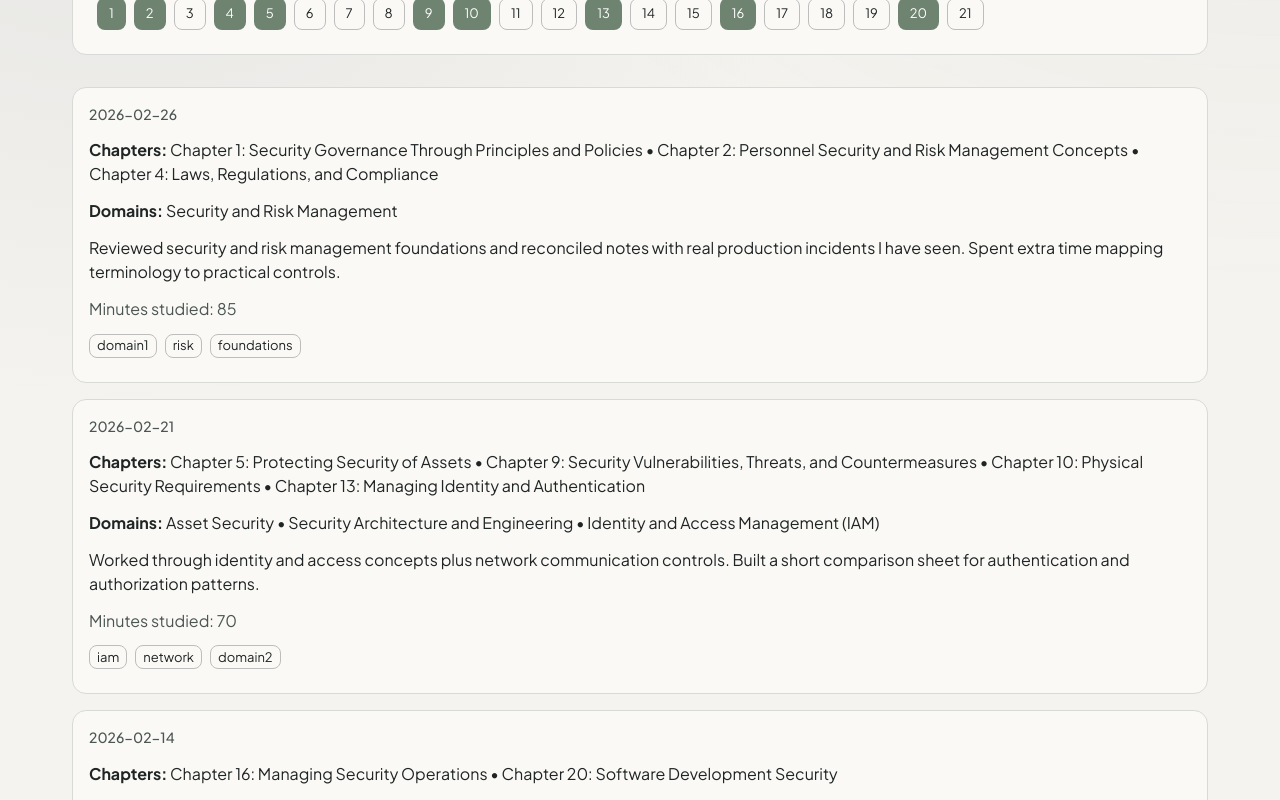
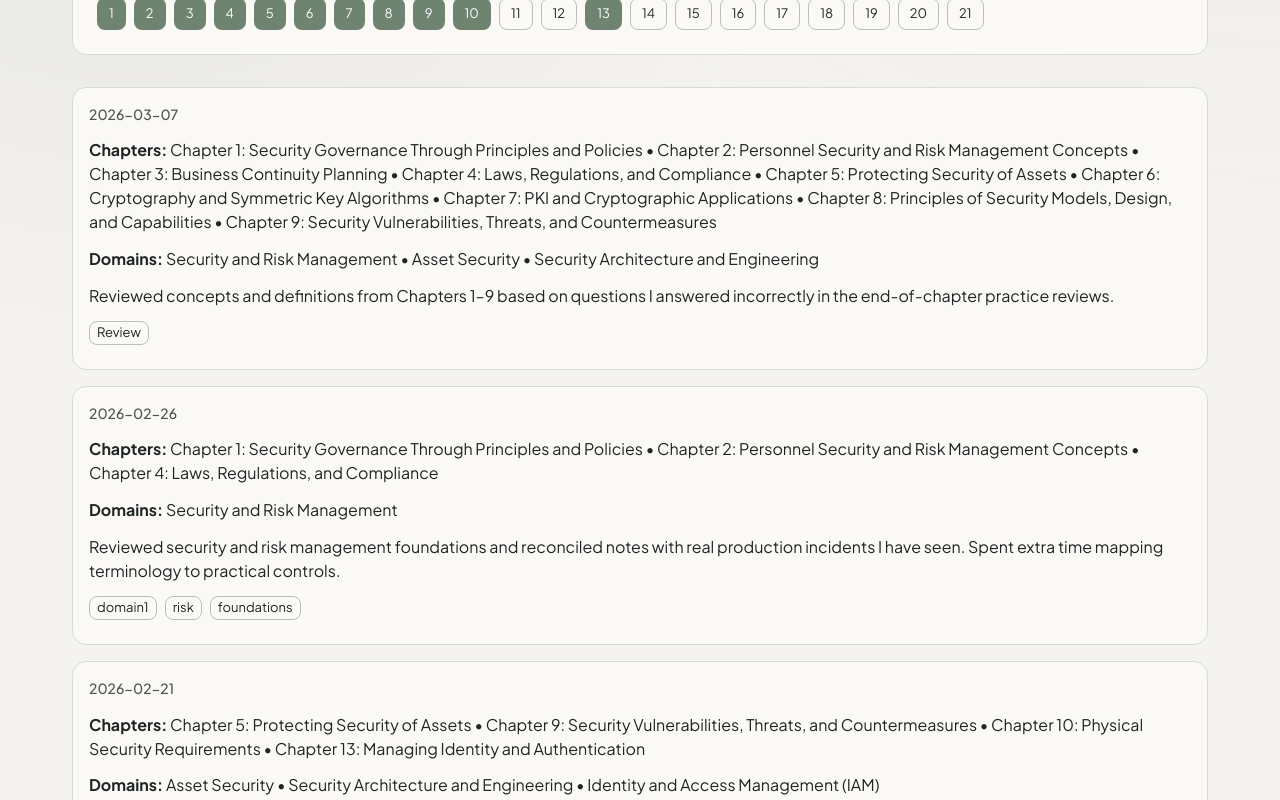
Before and after one commit to ljtrevor/trevorlee-site, a Next.js app: page /cissp-study-log in a window 1280 px wide. Shown: the part 760-1560 px from the top of the page. Built offline with nearby package versions, Linux system fonts and the light colour scheme; no server answers.

Commit message:
add entry to cissp log

```diff
--- a/src/components/CisspStudyLogPage.tsx
+++ b/src/components/CisspStudyLogPage.tsx
@@ -345,12 +345,6 @@ export function CisspStudyLogPage() {
 
                   <Typography>{entry.notes}</Typography>
 
-                  {entry.minutesStudied ? (
-                    <Typography color="text.secondary">
-                      Minutes studied: {entry.minutesStudied}
-                    </Typography>
-                  ) : null}
-
                   {entry.tags && entry.tags.length > 0 ? (
                     <Stack direction="row" spacing={1} useFlexGap flexWrap="wrap">
                       {entry.tags.map((tag) => (
--- a/src/data/cisspLog.json
+++ b/src/data/cisspLog.json
@@ -4,23 +4,20 @@
     "date": "2026-02-26",
     "chapters": [1, 2, 4],
     "notes": "Reviewed security and risk management foundations and reconciled notes with real production incidents I have seen. Spent extra time mapping terminology to practical controls.",
-    "tags": ["domain1", "risk", "foundations"],
-    "minutesStudied": 85
+    "tags": ["domain1", "risk", "foundations"]
   },
   {
     "id": "2026-02-21-iam-and-network",
     "date": "2026-02-21",
     "chapters": [5, 9, 10, 13],
     "notes": "Worked through identity and access concepts plus network communication controls. Built a short comparison sheet for authentication and authorization patterns.",
-    "tags": ["iam", "network", "domain2"],
-    "minutesStudied": 70
+    "tags": ["iam", "network", "domain2"]
   },
   {
-    "id": "2026-02-14-software-and-security-ops",
-    "date": "2026-02-14",
-    "chapters": [16, 20],
-    "notes": "Focused on software development security and operations topics. Captured key reminders around SDLC checkpoints and incident response feedback loops.",
-    "tags": ["domain6", "domain8", "sdlc"],
-    "minutesStudied": 60
+    "id": "2026-03-07",
+    "date": "2026-03-07",
+    "chapters": [1, 2, 3, 4, 5, 6, 7, 8, 9],
+    "notes": "Reviewed concepts and definitions from Chapters 1–9 based on questions I answered incorrectly in the end-of-chapter practice reviews.",
+    "tags": ["Review"]
   }
 ]
--- a/src/utils/cissp.ts
+++ b/src/utils/cissp.ts
@@ -6,7 +6,6 @@ export interface CisspEntry {
   chapters: number[];
   notes: string;
   tags?: string[];
-  minutesStudied?: number;
 }
 
 export const TOTAL_CHAPTERS = 21;
```
